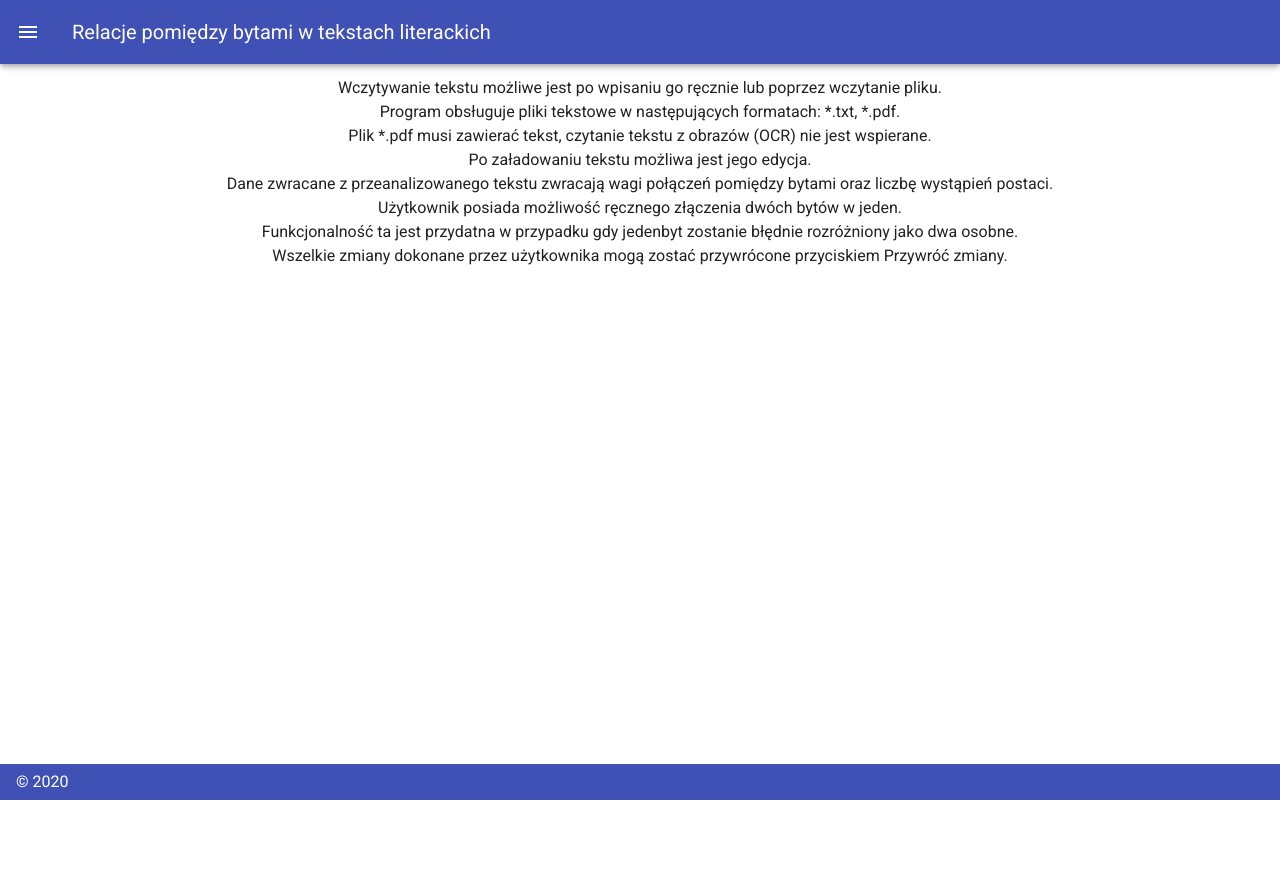
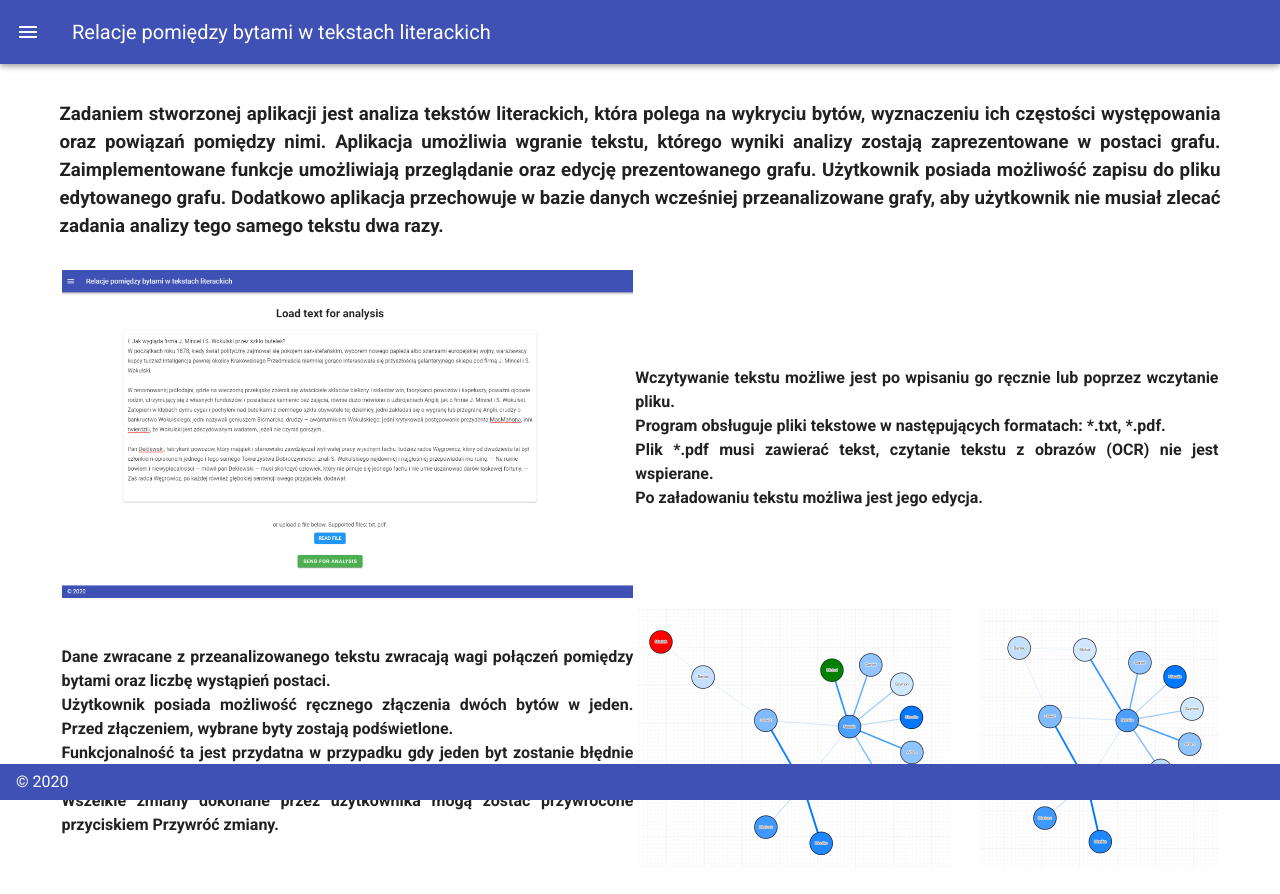
Before and after one commit to baatochan/BookRelationsScanner, a Vue app in the folder client/: page / in a window 1280 px wide. Shown: the top 894 px of the page. Before the commit the page ends 800 px from the top, so only its background shows below. Built offline with nearby package versions, Linux system fonts and the light colour scheme.

Commit message:
Update Home.vue

```diff
--- a/client/src/pages/Home.vue
+++ b/client/src/pages/Home.vue
@@ -1,25 +1,56 @@
 <template>
   <div>
-    <p style="text-align: center">
+    <br />
+    <h3 style="text-align: justify">
+      Zadaniem stworzonej aplikacji jest analiza tekstów literackich, która
+      polega na wykryciu bytów, wyznaczeniu ich częstości występowania oraz
+      powiązań pomiędzy nimi. Aplikacja umożliwia wgranie tekstu, którego wyniki
+      analizy zostają zaprezentowane w postaci grafu. Zaimplementowane funkcje
+      umożliwiają przeglądanie oraz edycję prezentowanego grafu. Użytkownik
+      posiada możliwość zapisu do pliku edytowanego grafu. Dodatkowo aplikacja
+      przechowuje w bazie danych wcześniej przeanalizowane grafy, aby użytkownik
+      nie musiał zlecać zadania analizy tego samego tekstu dwa razy.<br /><br />
+    </h3>
+    <table style="width:100%">
+      <tr>
+        <th>
+          <img src="@/assets/images/upload-tekstu.png" />
+        </th>
+        <th style="text-align: justify">
           Wczytywanie tekstu możliwe jest po wpisaniu go ręcznie lub poprzez
           wczytanie pliku. <br />
           Program obsługuje pliki tekstowe w następujących formatach: *.txt,
           *.pdf.<br />
-      Plik *.pdf musi zawierać tekst, czytanie tekstu z obrazów (OCR) nie jest
-      wspierane.<br />
+          Plik *.pdf musi zawierać tekst, czytanie tekstu z obrazów (OCR) nie
+          jest wspierane.<br />
           Po załadowaniu tekstu możliwa jest jego edycja.<br />
-      Dane zwracane z przeanalizowanego tekstu zwracają wagi połączeń pomiędzy
-      bytami oraz liczbę wystąpień postaci.<br />
+        </th>
+      </tr>
+      <tr>
+        <th style="text-align: justify">
+          Dane zwracane z przeanalizowanego tekstu zwracają wagi połączeń
+          pomiędzy bytami oraz liczbę wystąpień postaci.<br />
           Użytkownik posiada możliwość ręcznego złączenia dwóch bytów w jeden.
+          Przed złączeniem, wybrane byty zostają podświetlone.
           <br />
-      Funkcjonalność ta jest przydatna w przypadku gdy jedenbyt zostanie błędnie
-      rozróżniony jako dwa osobne. <br />
+          Funkcjonalność ta jest przydatna w przypadku gdy jeden byt zostanie
+          błędnie rozróżniony jako dwa osobne. <br />
           Wszelkie zmiany dokonane przez użytkownika mogą zostać przywrócone
           przyciskiem Przywróć zmiany.<br />
-    </p>
+        </th>
+        <th><img src="@/assets/images/merge.png" /></th>
+      </tr>
+    </table>
   </div>
 </template>
 
 <script>
 export default {};
 </script>
+
+<style scoped>
+img {
+  width: 100%;
+  height: 50%;
+}
+</style>
```
Lines whose indentation alone changed are shown as unchanged.
